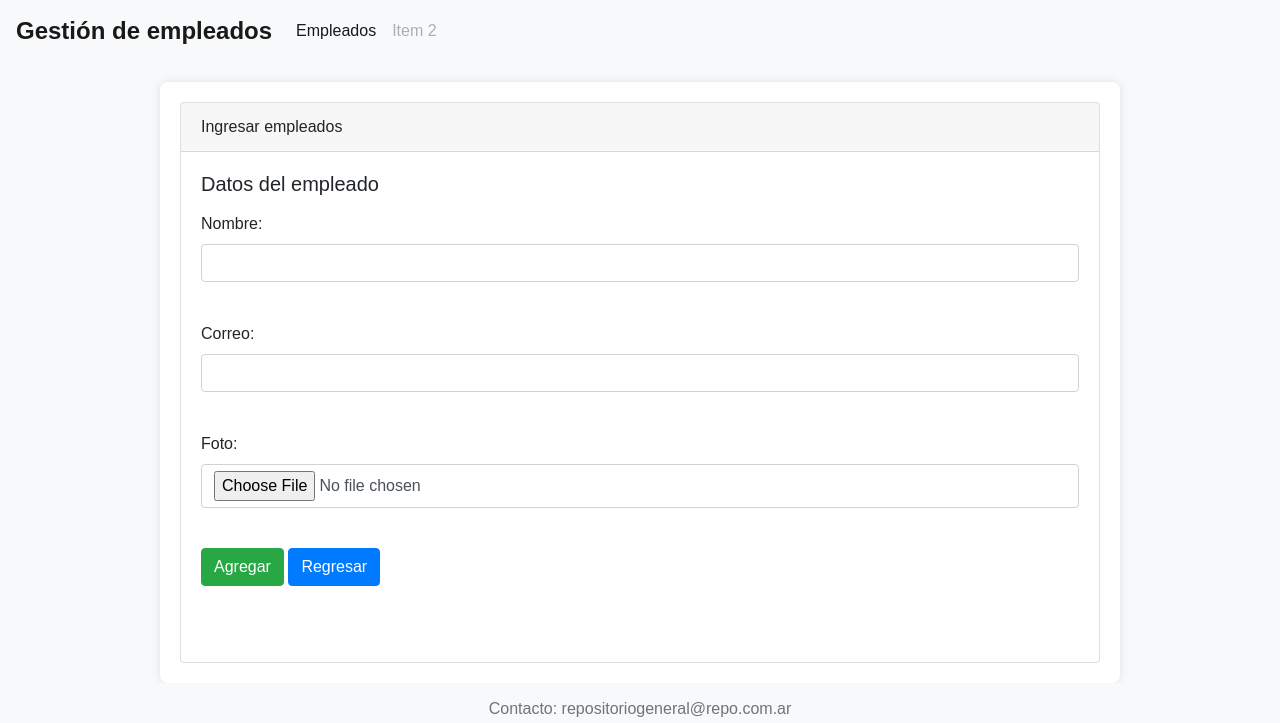
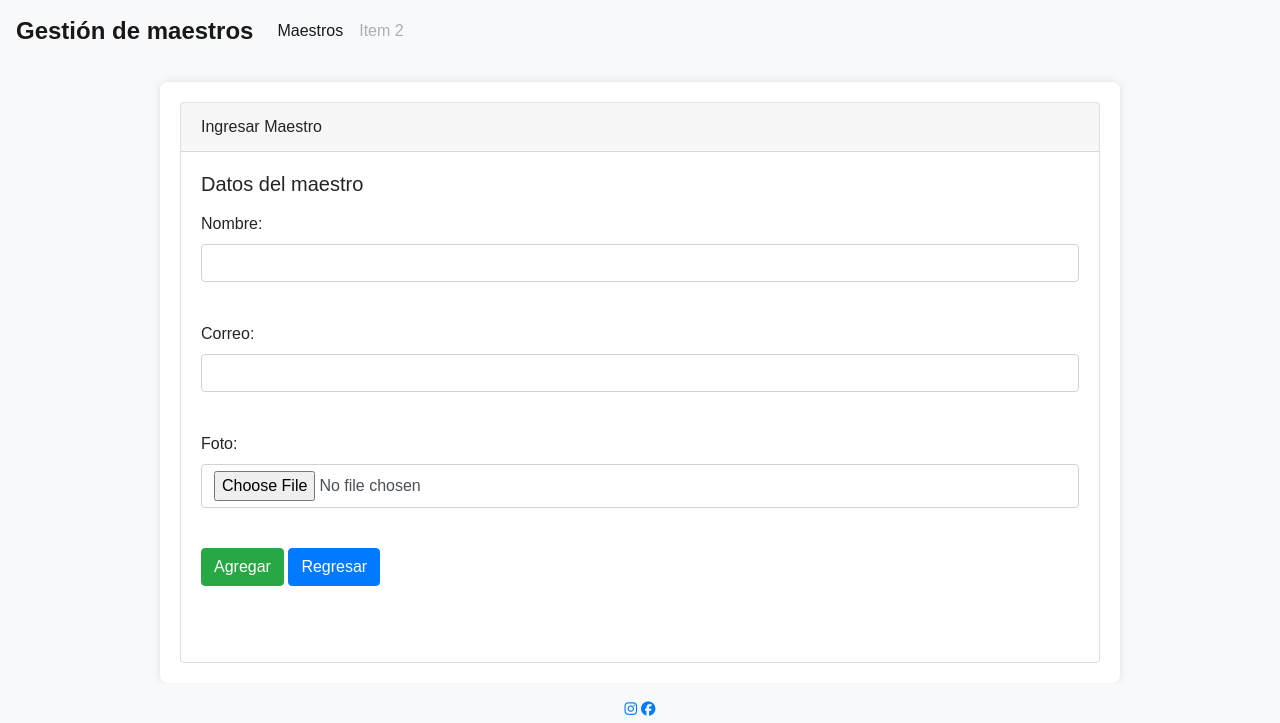
Before and after one commit to Estefaniavago/Back_CAC24173, a Flask app: page /create in a window 1280 px wide. Shown: the top 723 px of the page. Run offline with Flask 2, Linux system fonts and the light colour scheme; tables that the repository leaves empty or names only in its code hold one stand-in row (values such as "Sample post"); some libraries are stand-ins or nearby versions.

Commit message:
cambios en html

```diff
--- a/templates/empleados/create.html
+++ b/templates/empleados/create.html
@@ -16,10 +16,10 @@
 
     <div class="card">
         <div class="card-header">
-            Ingresar empleados
+            Ingresar Maestro
         </div>
         <div class="card-body">
-            <h5 class="card-title">Datos del empleado</h5>
+            <h5 class="card-title">Datos del maestro</h5>
             <p class="card-text">
                 <div class="form-group">
                     <label for="txtNombre">Nombre:</label>
--- a/templates/empleados/edit.html
+++ b/templates/empleados/edit.html
@@ -6,10 +6,10 @@
 
     <div class="card">
         <div class="card-header">
-            Editar empleado
+            Editar maestro
         </div>
         <div class="card-body">
-            <h5 class="card-title">Datos del empleado</h5>
+            <h5 class="card-title">Datos del maestro</h5>
             <p class="card-text">
                 <input type="hidden" value="{{ empleado[0] }}" name="txtID" id="txtID">
                 <div class="form-group">
--- a/templates/empleados/index.html
+++ b/templates/empleados/index.html
@@ -1,7 +1,7 @@
 {% include 'header.html' %}
 <br>
 <a href="{{ url_for('create') }}" class="btn btn-success">
-    Ingresar nuevo empleado
+    Ingresar nuevo maestro
 </a>
 <br>
 <br>
@@ -26,7 +26,7 @@
             <td>{{ empleado[2] }}</td> <!-- Correo -->
             <td>
                 <a class="btn btn-warning" href="/edit/{{ empleado[0] }}">Editar</a>
-                <a class="btn btn-danger" onclick="return confirm('¿Desea borrar al empleado?')" href="/destroy/{{ empleado[0] }}">Eliminar</a>
+                <a class="btn btn-danger" onclick="return confirm('¿Desea borrar al maestro?')" href="/destroy/{{ empleado[0] }}">Eliminar</a>
             </td> <!-- Acciones -->
         </tr>
         {% endfor %}
--- a/templates/header.html
+++ b/templates/header.html
@@ -5,18 +5,19 @@
     <meta name="viewport" content="width=device-width, initial-scale=1.0">
     <link rel="stylesheet" href="https://maxcdn.bootstrapcdn.com/bootstrap/4.0.0/css/bootstrap.min.css">
     <link rel="stylesheet" href="{{ url_for('static', filename='styles/style.css') }}">
-    <title>Gestión de empleados</title>
+    <script src="https://kit.fontawesome.com/fb682e27c2.js" crossorigin="anonymous"></script> <!--Para Iconos de redes-->
+    <title>Gestión de maestros</title>
 </head>
 <body>
     <nav class="navbar navbar-expand-lg navbar-light bg-light">
-        <a class="navbar-brand" href="#">Gestión de empleados</a>
+        <a class="navbar-brand" href="#">Gestión de maestros</a>
         <button class="navbar-toggler" type="button" data-toggle="collapse" data-target="#my-nav" aria-controls="my-nav" aria-expanded="false" aria-label="Toggle navigation">
             <span class="navbar-toggler-icon"></span>
         </button>
         <div id="my-nav" class="collapse navbar-collapse">
             <ul class="navbar-nav mr-auto">
                 <li class="nav-item active">
-                    <a class="nav-link" href="{{ url_for('index') }}">Empleados <span class="sr-only">(current)</span></a>
+                    <a class="nav-link" href="{{ url_for('index') }}">Maestros <span class="sr-only">(current)</span></a>
                 </li>
                 <li class="nav-item">
                     <a class="nav-link disabled" href="#" tabindex="-1" aria-disabled="true">Item 2</a>
```
